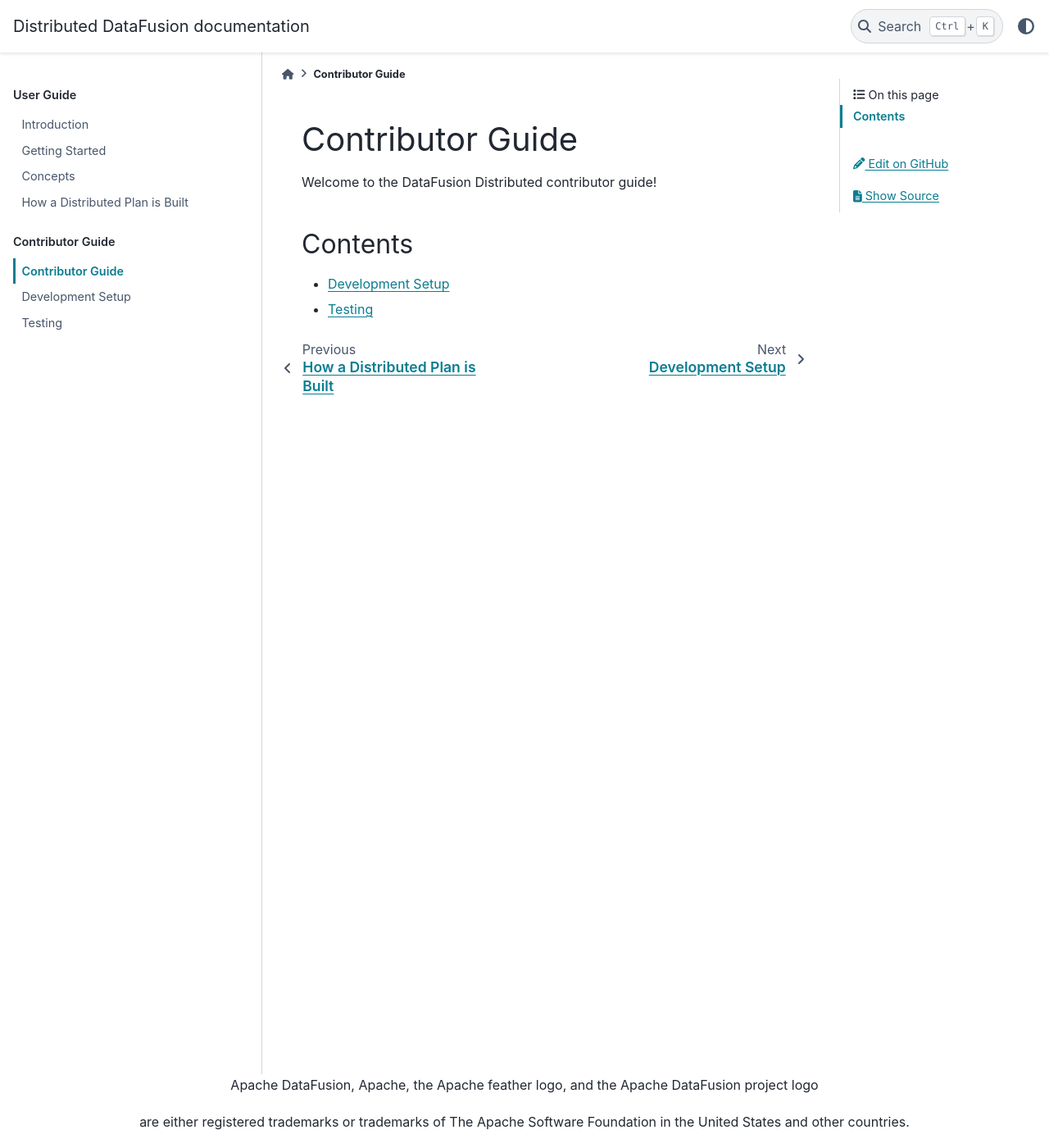
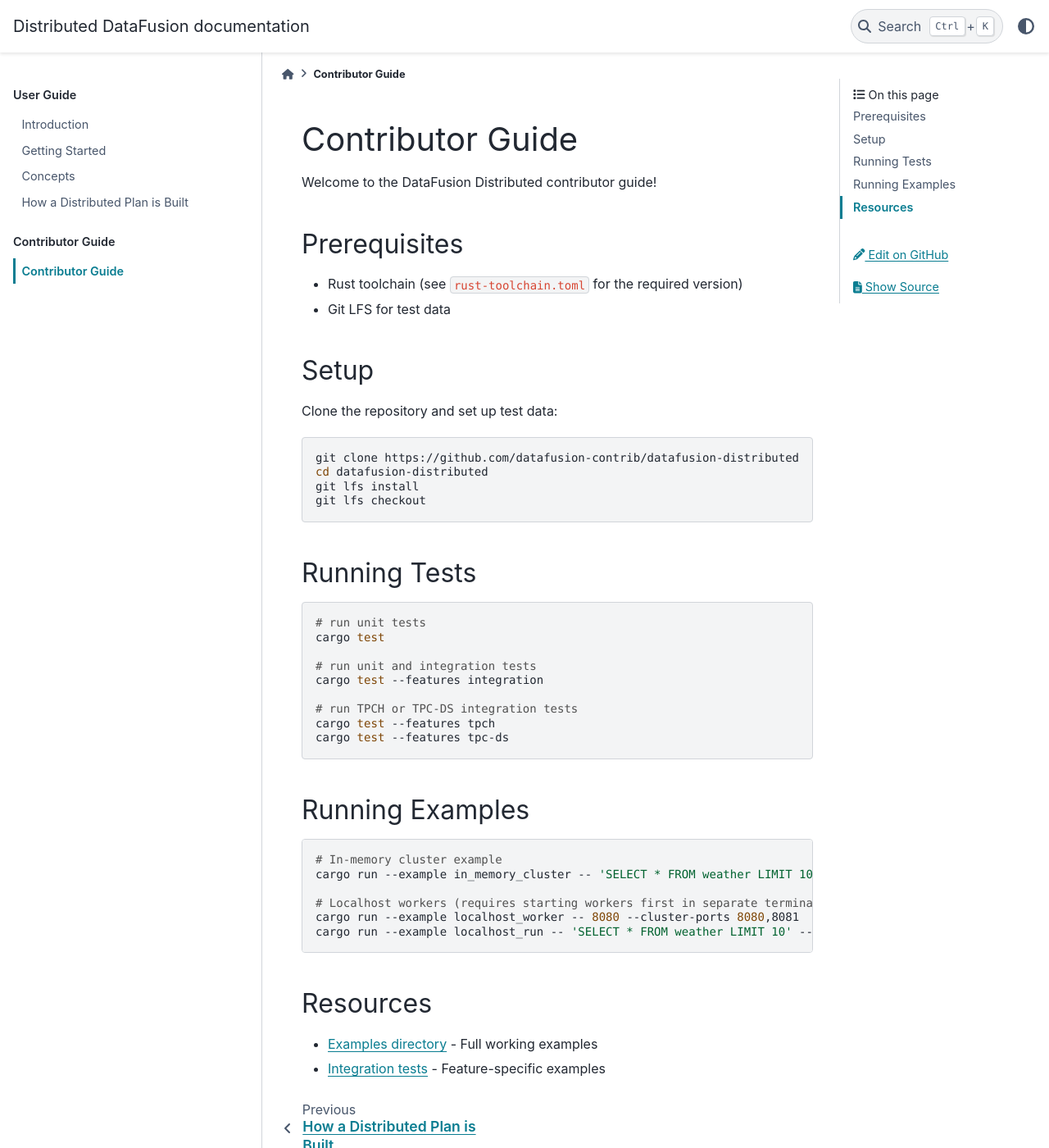
Before and after one commit to datafusion-contrib/datafusion-distributed, a Sphinx documentation site: the page built from docs/source/contributor-guide/index.md, in a window 1280 px wide and 1400 px high. Shown: the whole window at 82% size. Built offline with Sphinx 7.4.7 and the PyData theme 0.15.4, drawn with Linux system fonts in a browser that asks for light colours.

Commit message:
Add brief contributor guide

````diff
--- a/docs/source/contributor-guide/index.md
+++ b/docs/source/contributor-guide/index.md
@@ -2,7 +2,50 @@
 
 Welcome to the DataFusion Distributed contributor guide!
 
-## Contents
+## Prerequisites
 
-- [Development Setup](development-setup.md)
-- [Testing](testing.md)
+- Rust toolchain (see `rust-toolchain.toml` for the required version)
+- Git LFS for test data
+
+## Setup
+
+Clone the repository and set up test data:
+
+```bash
+git clone https://github.com/datafusion-contrib/datafusion-distributed
+cd datafusion-distributed
+git lfs install
+git lfs checkout
+```
+
+## Running Tests
+
+```bash
+# run unit tests
+cargo test
+
+# run unit and integration tests
+cargo test --features integration
+
+# run TPCH or TPC-DS integration tests
+cargo test --features tpch
+cargo test --features tpc-ds
+```
+
+## Running Examples
+
+```bash
+# In-memory cluster example
+cargo run --example in_memory_cluster -- 'SELECT * FROM weather LIMIT 10'
+
+# Localhost workers (requires starting workers first in separate terminals)
+cargo run --example localhost_worker -- 8080 --cluster-ports 8080,8081
+cargo run --example localhost_run -- 'SELECT * FROM weather LIMIT 10' --cluster-ports 8080,8081
+```
+
+## Resources
+
+- [Examples directory](https://github.com/datafusion-contrib/datafusion-distributed/tree/main/examples) - Full working
+  examples
+- [Integration tests](https://github.com/datafusion-contrib/datafusion-distributed/tree/main/tests) - Feature-specific
+  examples
--- a/docs/source/index.rst
+++ b/docs/source/index.rst
@@ -21,5 +21,3 @@
    :caption: Contributor Guide
 
    contributor-guide/index
-   contributor-guide/development-setup
-   contributor-guide/testing
````
Also changed, not shown: docs/source/contributor-guide/development-setup.md (deleted, +0 -15 lines), docs/source/contributor-guide/testing.md (deleted, +0 -15 lines).
